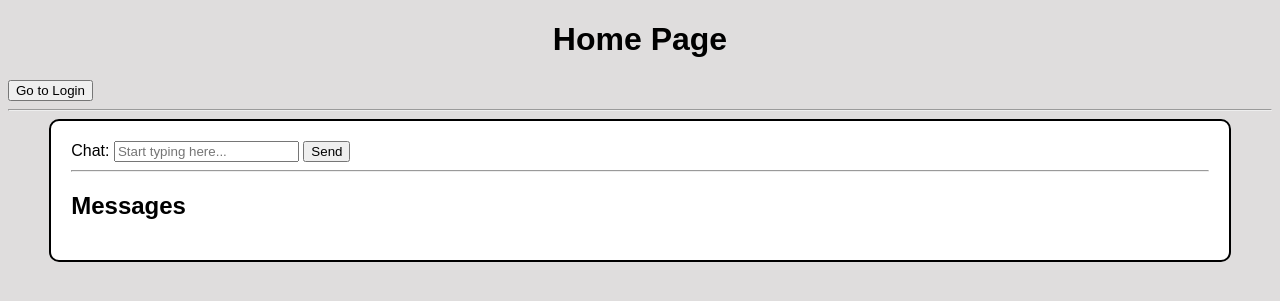
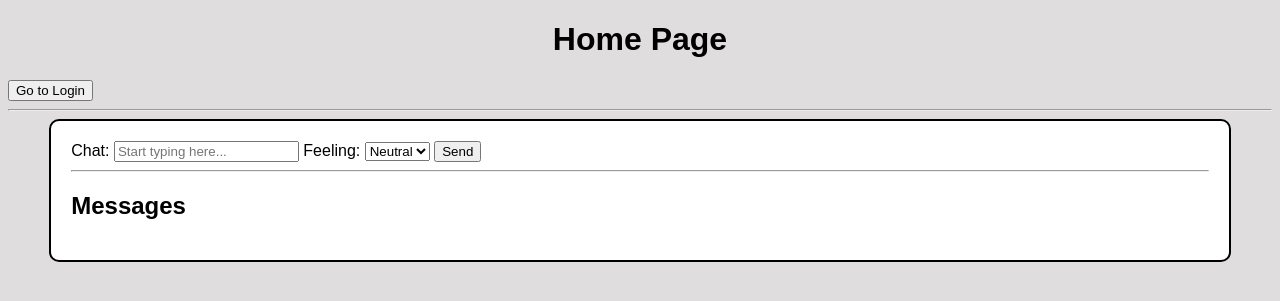
Before and after one commit to aegabrielsen/web-app, a Django app: template xxx_game/templates/xxx_game/chat.html in a window 1280 px wide. Shown: the top 301 px of the page. Run offline with Django 4.2, Linux system fonts and the light colour scheme; the template is opened without the code that fills it, so the values that code supplies are empty.

Commit message:
add feelings option

```diff
--- a/xxx_game/templates/xxx_game/chat.html
+++ b/xxx_game/templates/xxx_game/chat.html
@@ -21,6 +21,15 @@
                 <label> Chat:
                     <input id="chatInput" name="content" type="text" placeholder="Start typing here..." required>
                 </label>
+
+                <label for="feeling">Feeling:</label>
+                <select name="feeling" id="feeling" required>
+                    <option value="Happy">Happy</option>
+                    <option value="Sad">Sad</option>
+                    <option value="Angry">Angry</option>
+                    <option value="Neutral" selected>Neutral</option>
+                </select>
+
                 <button type="submit" id="chat-button" >Send</button>
                 </form>
                 <hr>
@@ -35,6 +44,7 @@
                 <p>User:{{post.username}}</p>
                 <p>{{post.content}}</p>
                 <p>Likes: {{post.likes | length}}</p>
+                <p>Emotion: {{ post.feeling }}</p>
             </div>
             <div class="like-button">
                 <form action="{% url 'like_post' post.post_id %}" method="post">
--- a/xxx_game/views.py
+++ b/xxx_game/views.py
@@ -130,10 +130,12 @@ def create_post(request):
 
     content = request.POST.get('content')
     escaped_content = escape_HTML(content)
+    feeling = request.POST.get('feeling')
     if user:
         post = {
         'username': user['username'],
         'content':escaped_content,
+        'feeling': feeling,
         'likes': []
 
      }
@@ -141,6 +143,7 @@ def create_post(request):
         post = {
         'username': "Guest",
         'content':content,
+        'feeling': feeling,
         'likes': []
 
      }
@@ -161,6 +164,7 @@ def chat(request):
 
 def escape_HTML(message):
     return message.replace("&", "&amp;").replace("<", "&lt;").replace(">", "&gt;")
+
 def like_posts(request,post_id):
     user = get_user_from_auth(request)
     if user is None:
```
